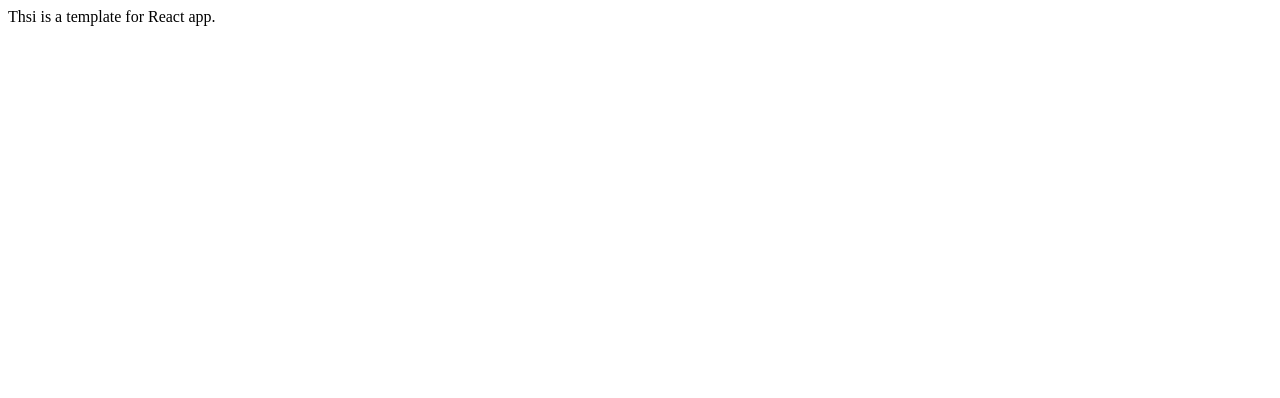
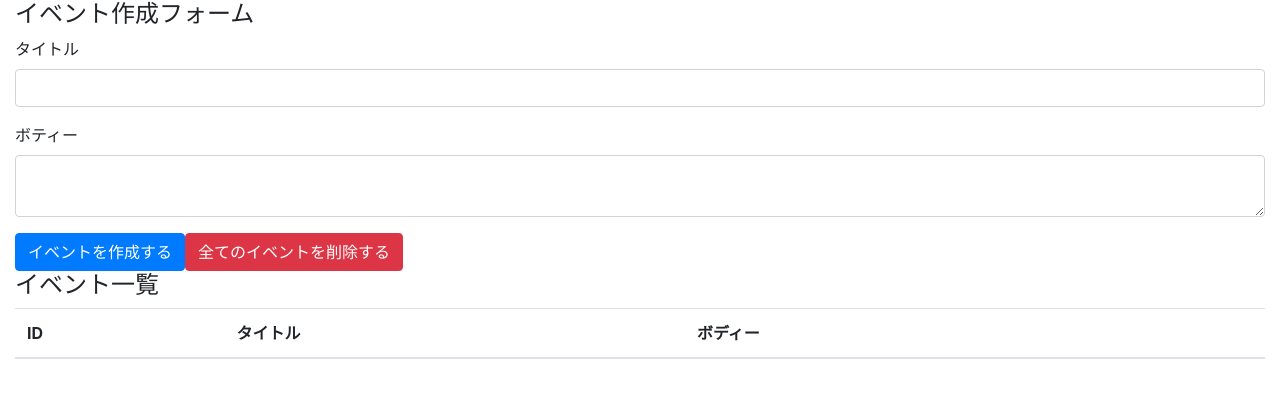
Before and after one commit to yoshiyasugimoto/react-hooks, a React (Create React App) app: page / in a window 1280 px wide. Shown: the top 398 px of the page. Built offline with nearby package versions, Linux system fonts and the light colour scheme.

Commit message:
create event form add event table with bootstrap

```diff
--- a/package.json
+++ b/package.json
@@ -6,6 +6,7 @@
     "@testing-library/jest-dom": "^4.2.4",
     "@testing-library/react": "^9.3.2",
     "@testing-library/user-event": "^7.1.2",
+    "bootstrap": "4.3.1",
     "react": "^16.13.1",
     "react-dom": "^16.13.1",
     "react-scripts": "3.4.1"
--- a/src/App.js
+++ /dev/null
@@ -1,7 +0,0 @@
-import React from "react";
-
-const App = () => {
-  return <div>Thsi is a template for React app.</div>;
-};
-
-export default App;
--- /dev/null
+++ b/src/components/App.js
@@ -0,0 +1,40 @@
+import React from "react";
+
+import "bootstrap/dist/css/bootstrap.min.css";
+
+const App = () => {
+  return (
+    <div className="container-fluid">
+      <h4>イベント作成フォーム</h4>
+      <form>
+        <div className="form-group">
+          <label htmlFor="formEventTitle">タイトル</label>
+          <input className="form-control" id="formEventTitle" />
+        </div>
+
+        <div className="form-group">
+          <label htmlFor="formEventBody">ボティー</label>
+          <textarea className="form-control" id="formEventBody" />
+        </div>
+
+        <button className="btn btn-primary">イベントを作成する</button>
+        <button className="btn btn-danger">全てのイベントを削除する</button>
+
+        <h4>イベント一覧</h4>
+        <table className="table table-hover">
+          <thead>
+            <tr>
+              <th>ID</th>
+              <th>タイトル</th>
+              <th>ボディー</th>
+              <th></th>
+            </tr>
+          </thead>
+          <tbody></tbody>
+        </table>
+      </form>
+    </div>
+  );
+};
+
+export default App;
--- a/src/index.js
+++ b/src/index.js
@@ -1,6 +1,6 @@
 import React from "react";
 import ReactDOM from "react-dom";
-import App from "./App";
+import App from "./components/App";
 
 ReactDOM.render(
   <React.StrictMode>
```
Also changed, not shown: 1 other file (tests, documents, lock files or other folders).
